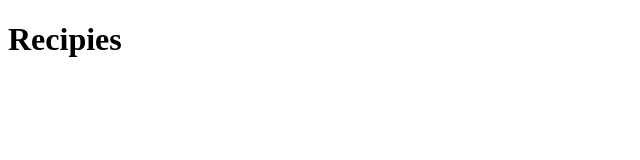
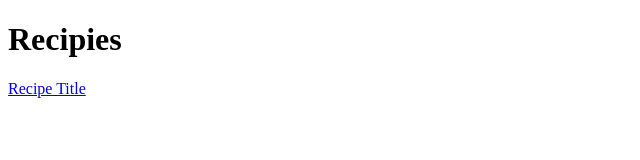
Before and after one commit to HumblePogi/odin-recipies, a plain HTML site: page index.html in a window 1280 px wide. Shown: the whole page, without its empty margins (0-640 px from the left). Drawn offline with Linux system fonts and the light colour scheme.

Commit message:
link lasagna in index file
add a <a command to link lasagna

```diff
--- a/index.html
+++ b/index.html
@@ -7,5 +7,6 @@
 </head>
 <body>
     <h1>Recipies</h1>
+    <a href="recipies/lasagna.html">Recipe Title</a>
 </body>
 </html>
```
